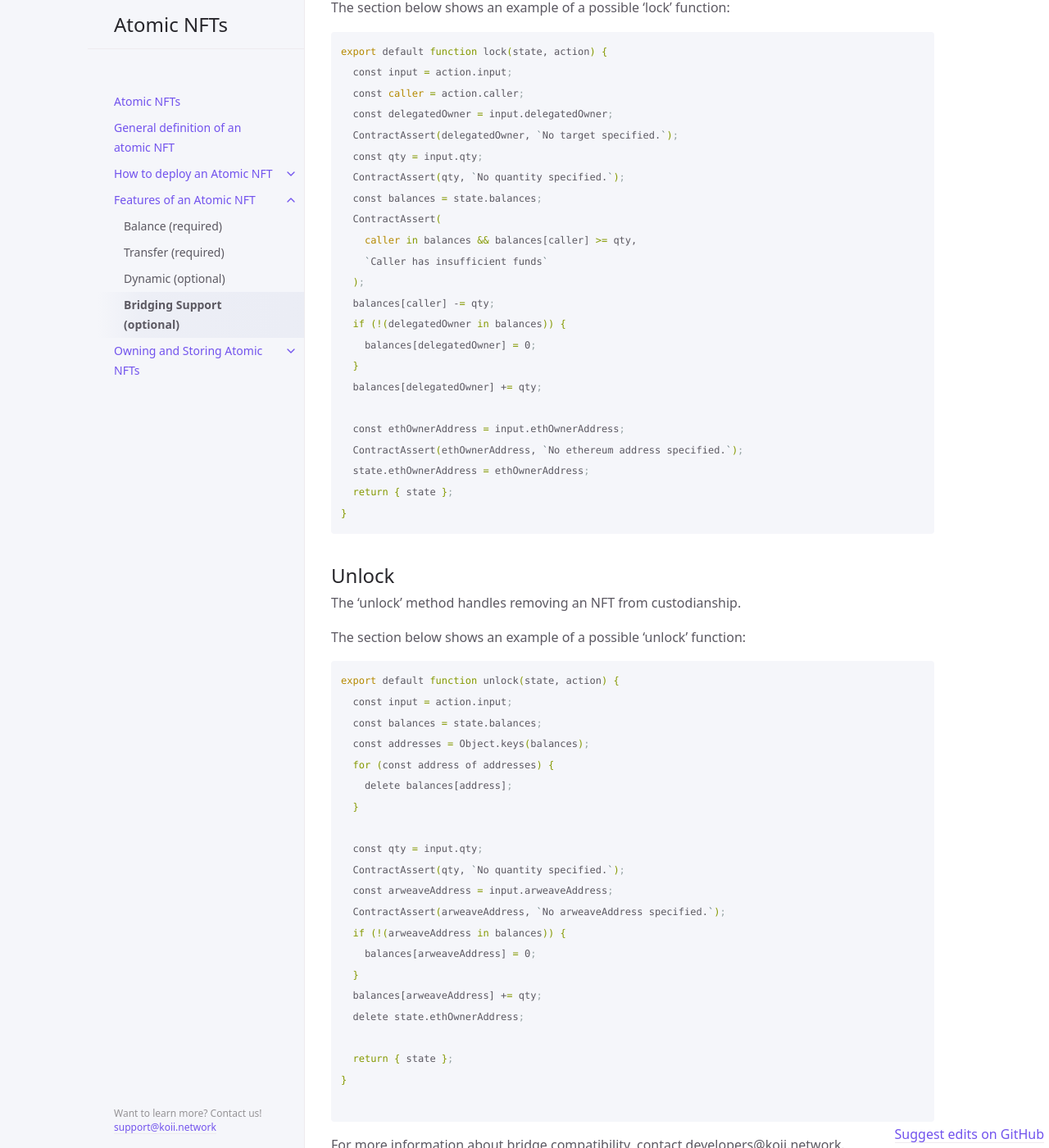
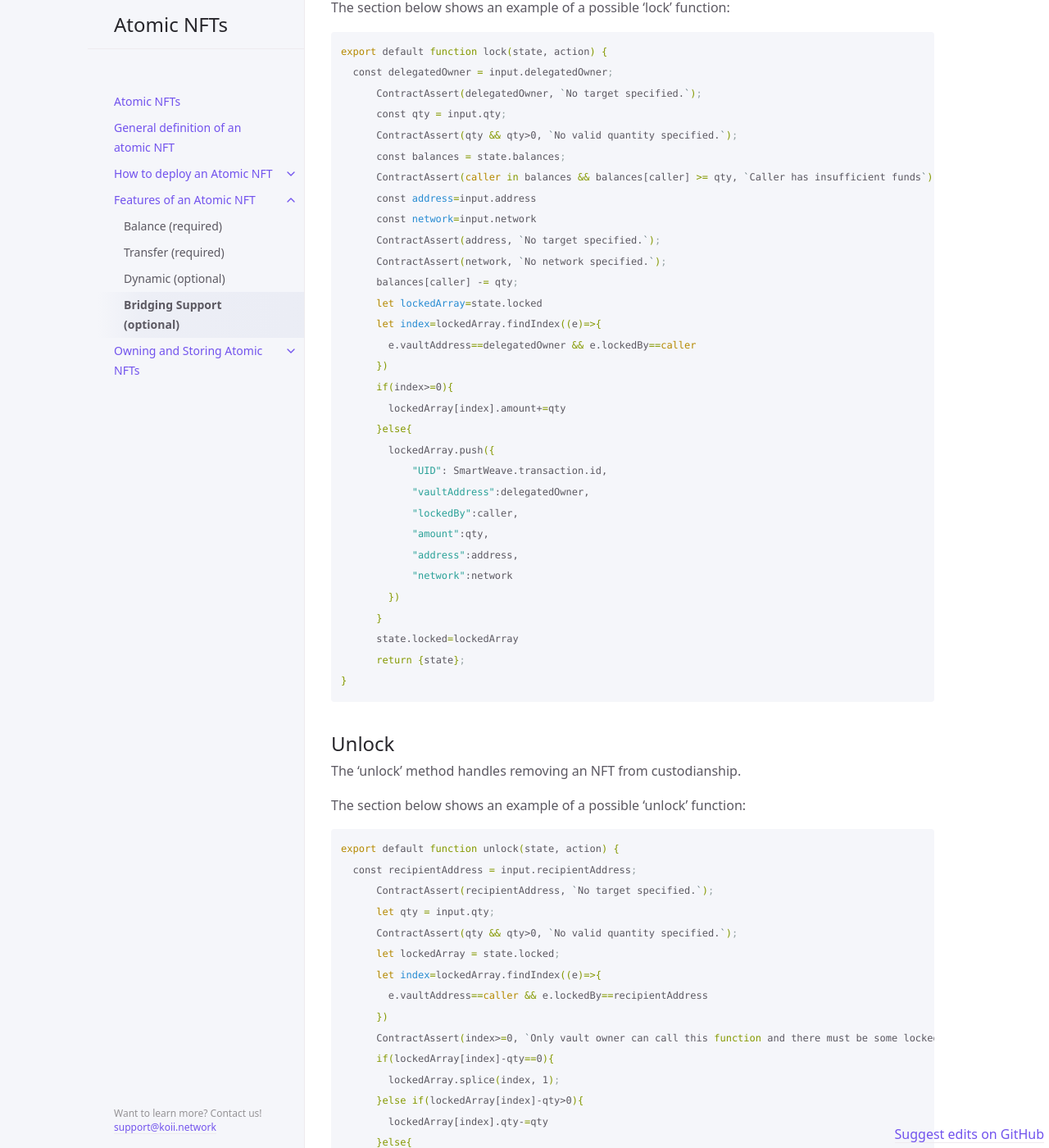
Before and after one commit to atomic-nfts/site, a Jekyll site: the page built from docs/Required-features-of-an-atomic-NFT/Bridging-Support.md, in a window 1280 px wide and 1400 px high, scrolled down 294 px. Shown: the whole window at 82% size. Built offline with Jekyll 4.4.1, drawn with Linux system fonts in a browser that asks for light colours; some of the changed text lies outside the part shown.

Commit message:
Update Bridging-Support.md
updated lock and unlock functions

````diff
--- a/docs/Required-features-of-an-atomic-NFT/Bridging-Support.md
+++ b/docs/Required-features-of-an-atomic-NFT/Bridging-Support.md
@@ -18,27 +18,35 @@
 
 ```bash
 export default function lock(state, action) {
-  const input = action.input;
-  const caller = action.caller;
   const delegatedOwner = input.delegatedOwner;
-  ContractAssert(delegatedOwner, `No target specified.`);
-  const qty = input.qty;
-  ContractAssert(qty, `No quantity specified.`);
-  const balances = state.balances;
-  ContractAssert(
-    caller in balances && balances[caller] >= qty,
-    `Caller has insufficient funds`
-  );
-  balances[caller] -= qty;
-  if (!(delegatedOwner in balances)) {
-    balances[delegatedOwner] = 0;
-  }
-  balances[delegatedOwner] += qty;
-
-  const ethOwnerAddress = input.ethOwnerAddress;
-  ContractAssert(ethOwnerAddress, `No ethereum address specified.`);
-  state.ethOwnerAddress = ethOwnerAddress;
-  return { state };
+      ContractAssert(delegatedOwner, `No target specified.`);
+      const qty = input.qty;
+      ContractAssert(qty && qty>0, `No valid quantity specified.`);
+      const balances = state.balances;
+      ContractAssert(caller in balances && balances[caller] >= qty, `Caller has insufficient funds`);
+      const address=input.address
+      const network=input.network
+      ContractAssert(address, `No target specified.`);
+      ContractAssert(network, `No network specified.`);
+      balances[caller] -= qty;
+      let lockedArray=state.locked
+      let index=lockedArray.findIndex((e)=>{
+        e.vaultAddress==delegatedOwner && e.lockedBy==caller
+      })
+      if(index>=0){
+        lockedArray[index].amount+=qty
+      }else{
+        lockedArray.push({
+            "UID": SmartWeave.transaction.id,
+            "vaultAddress":delegatedOwner,
+            "lockedBy":caller,
+            "amount":qty,
+            "address":address,
+            "network":network
+        })
+      }
+      state.locked=lockedArray
+      return {state};
 }
 ```
 
@@ -51,24 +59,24 @@
 
 ```bash
 export default function unlock(state, action) {
-  const input = action.input;
-  const balances = state.balances;
-  const addresses = Object.keys(balances);
-  for (const address of addresses) {
-    delete balances[address];
-  }
-
-  const qty = input.qty;
-  ContractAssert(qty, `No quantity specified.`);
-  const arweaveAddress = input.arweaveAddress;
-  ContractAssert(arweaveAddress, `No arweaveAddress specified.`);
-  if (!(arweaveAddress in balances)) {
-    balances[arweaveAddress] = 0;
-  }
-  balances[arweaveAddress] += qty;
-  delete state.ethOwnerAddress;
-
-  return { state };
+  const recipientAddress = input.recipientAddress;
+      ContractAssert(recipientAddress, `No target specified.`);
+      let qty = input.qty;
+      ContractAssert(qty && qty>0, `No valid quantity specified.`);
+      let lockedArray = state.locked;
+      let index=lockedArray.findIndex((e)=>{
+        e.vaultAddress==caller && e.lockedBy==recipientAddress
+      })
+      ContractAssert(index>=0, `Only vault owner can call this function and there must be some locked NFTs under the recipient address`);
+      if(lockedArray[index]-qty==0){
+        lockedArray.splice(index, 1);
+      }else if(lockedArray[index]-qty>0){
+        lockedArray[index].qty-=qty
+      }else{
+        ContractAssert(lockedArray[index]-qty>=0, `You cannot unlock more qty than currently locked`);
+      }
+      state.locked=lockedArray
+      return {state};
 }
 
 ```
````
